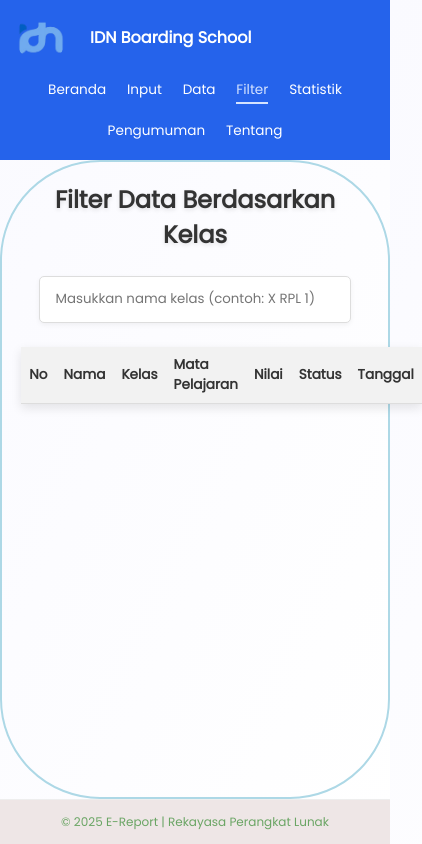
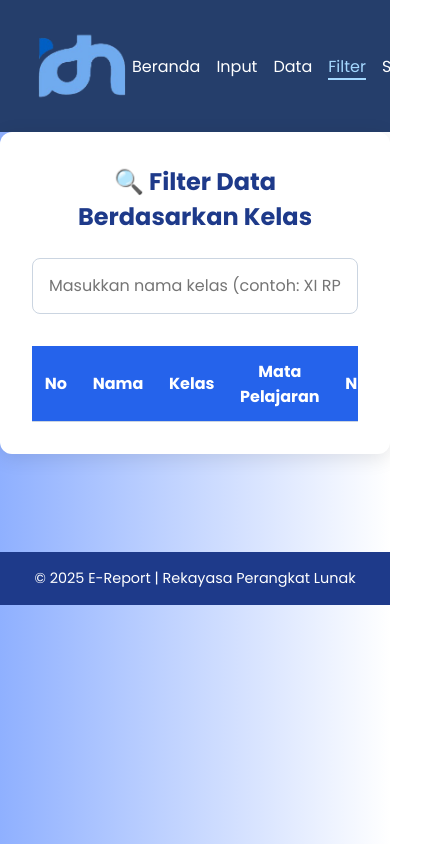
Before and after one commit to mlgusamah-byte/skl-ereport1, a plain HTML site: page filter.html in a window 390 px wide. Shown: the whole page, 422 px wide, since content can reach past the window. Drawn offline with Linux system fonts and the light colour scheme.

Commit message:
edit semua

```diff
--- /dev/null
+++ b/CSS/filter.css
@@ -0,0 +1,134 @@
+@import url('https://fonts.googleapis.com/css2?family=Poppins:wght@400;600;700&display=swap');
+
+*{ margin: 0; padding: 0; box-sizing: border-box; font-family: 'Poppins', sans-serif; }
+
+
+body {
+  background: linear-gradient(90deg, #8FB0FF, #FFFFFF);
+  display: flex;
+  flex-direction: column;
+  min-height: 100vh;
+}
+
+/* ===== NAVBAR ===== */
+header {
+  background-color: #253e6b;
+  padding: 1rem 2rem;
+  position: fixed;
+  width: 100%;
+}
+
+.nav-left {
+  display: flex;
+  align-items: center;
+  gap: 10px;
+}
+
+.logo {
+  width: 100px;
+  /* border-radius: 50%; */
+}
+
+.brand {
+  color: white;
+  font-size: 1.2rem;
+  font-weight: 600;
+}
+
+.navbar {
+  display: flex;
+  align-items: center;
+  justify-content: space-between;
+}
+
+.nav-links {
+  list-style: none;
+  display: flex;
+  gap: 1rem;
+}
+
+.nav-links a {
+  color: white;
+  text-decoration: none;
+  font-weight: 500;
+  transition: all 0.3s ease;
+}
+
+.nav-links a:hover, .nav-links a.active {
+  color: #a5d8ff;
+  border-bottom: 2px solid #a5d8ff;
+}
+
+/* ===== MAIN CONTENT ===== */
+.container {
+  flex: 1;
+  padding: 2rem;
+  max-width: 1100px;
+  margin: 2rem auto;
+  background: white;
+  border-radius: 12px;
+  box-shadow: 0 4px 20px rgba(0,0,0,0.1);
+}
+
+h2 {
+  text-align: center;
+  color: #1e3a8a;
+  margin-bottom: 1.5rem;
+}
+
+#filterInput {
+  width: 100%;
+  padding: 0.9rem 1rem;
+  border: 1px solid #cbd5e1;
+  border-radius: 8px;
+  margin-bottom: 1.5rem;
+  font-size: 1rem;
+  transition: border 0.3s, box-shadow 0.3s;
+}
+
+#filterInput:focus {
+  border-color: #2563eb;
+  box-shadow: 0 0 8px rgba(37,99,225,0.3);
+  outline: none;
+}
+
+.table-container { overflow-x: auto; }
+
+table {
+  width: 100%;
+  border-collapse: collapse;
+  margin-top: 0.5rem;
+}
+
+th, td {
+  border-bottom: 1px solid #cbd5e1;
+  padding: 0.8rem;
+  text-align: center;
+}
+
+th {
+  background-color: #2563eb;
+  color: white;
+}
+
+tr:nth-child(even) { background-color: #f1f5f9; }
+tr:hover { background-color: #e2e8f0; transition: background 0.3s; }
+
+/* Status lulus / Tidak lulus */
+td.status-lulus { font-weight: 600; color: #10b981; }
+td.status-tidak { font-weight: 600; color: #ef4444; }
+
+/* ===== FOOTER ===== */
+footer {
+  background-color: #1e3a8a;
+  color: white;
+  text-align: center;
+  padding: 1rem;
+  font-size: 0.9rem;
+  margin-top: 16.8%;
+}
+
+.semua{
+  position: relative;
+  margin-top: 100px;
+}
--- a/CSS/style-filter.css
+++ /dev/null
@@ -1,266 +0,0 @@
-@import url('https://fonts.googleapis.com/css?family=Poppins:regular,semi-bold&display=swap');
-
-/* GLOBAL */
-* {
-    margin: 0; padding: 0; box-sizing: border-box; font-family: 'Poppins', sans-serif;
-}
-body {
-    background: linear-gradient(to bottom right, #fafaff, #ffffff);
-    min-height: 100vh;
-    display: flex;
-    flex-direction: column;
-}
-
-/* --- NAVBAR (SAMA DENGAN STYLE YANG TADI) --- */
-.navbar {
-    display: flex;
-    justify-content: space-between;
-    align-items: center;
-    padding: 1rem 2rem;       /* sama */
-    background-color: #2563eb;
-    border-bottom: none;      /* hilangkan garis agar clean */
-}
-
-/* kiri navbar */
-.nav-left {
-    display: flex;
-    align-items: center;
-    gap: 1.5rem;              /* JARAK LOGO & BRAND SAMA PERSIS */
-}
-
-/* logo */
-.logo {
-    width: 50px;
-    height: 50px;
-    border-radius: 50%;
-    object-fit: cover;
-}
-
-/* teks brand */
-.brand {
-    color: white;
-    font-size: 1.2rem;
-    font-weight: 600;
-    margin: 0;
-    line-height: 1;
-    transition: 0.3s;
-}
-
-.brand:hover {
-    color: #d5e3ff;          /* hover lembut */
-}
-
-/* nav links */
-.nav-links {
-    list-style: none;
-    display: flex;
-    gap: 1rem;
-}
-
-.nav-links li a {
-    color: white;
-    text-decoration: none;
-    font-weight: 500;
-    padding-bottom: 3px;
-    transition: all 0.3s ease;
-}
-
-.nav-links li a:hover,
-.nav-links li a.active {
-    color: #d5e3ff;
-    border-bottom: 2px solid #d5e3ff;
-}
-
-
-/* --- MAIN CONTENT --- */
-.container {
-    flex: 1;
-    padding: 2rem;
-    max-width: 1200px;
-    margin: 0 auto;
-    width: 100%;
-    border: 2px solid lightblue;
-    border-radius: 100px;
-    box-shadow: 2px 2px 12px solid white;
-
-}
-
-.container h2 {
-    color: #333;
-    margin-bottom: 1.5rem;
-    text-align: center;
-    text-shadow: 0 2px 4px rgba(0,0,0,0.1);
-}
-
-.filter-input {
-    text-align: center;
-    margin-bottom: 1.5rem;
-}
-
-#filterInput {
-    padding: 0.8rem 1rem;
-    border: 1px solid #ddd;
-    border-radius: 5px;
-    margin-right: 10px;
-    width: 300px;
-    box-shadow: 0 2px 5px rgba(0,0,0,0.05);
-}
-
-.filter-input button {
-    padding: 0.8rem 1rem;
-    border: none;
-    border-radius: 5px;
-    background-color: #a8a0df;
-    color: white;
-    cursor: pointer;
-    transition: background-color 0.3s;
-}
-
-.filter-input button:hover {
-    background-color: #8c82c6;
-}
-
-/* --- Table Style --- */
-.table-container { overflow-x: auto; }
-
-table {
-    width: 100%;
-    border-collapse: collapse;
-    margin-top: 1.5rem;
-    box-shadow: 0 4px 10px rgba(0,0,0,0.1);
-}
-
-th, td {
-    /* Padding diulang di kode asli, sekarang hanya satu kali */
-    padding: 10px;
-    text-align: left;
-    border-bottom: 1px solid #ddd;
-}
-
-th {
-    background-color: #f2f2f2;
-    color: #333;
-    font-weight: 600;
-}
-
-tr:nth-child(even) { background-color: #fafafa; }
-
-tr:hover { background-color: #e9e9e9; transition: background 0.3s; }
-
-/* --- Status styles --- */
-.status-lulus, .status-gagal {
-    padding: 5px 10px;
-    border-radius: 5px;
-    font-weight: bold;
-    font-size: 0.85rem;
-}
-
-.status-lulus {
-    background-color: #d4edda;
-    color: #155724;
-}
-
-.status-gagal {
-    background-color: #f8d7da;
-    color: #721c24;
-}
-
-/* --- Footer --- */
-footer {
-    background-color: #eee6e6;
-    padding: 1rem 0;
-    text-align: center;
-    border-top: 1px solid #eee;
-    font-size: 0.85rem;
-    color: #6aa564;
-}
-/* ===== RESPONSIVE ===== */
-
-/* Tablet */
-@media (max-width: 992px) {
-
-    .navbar {
-        padding: 1rem 1.5rem;
-    }
-
-    .brand {
-        font-size: 1.2rem;
-    }
-
-    .nav-links li {
-        padding: 0 0.5rem;
-        font-size: 0.95rem;
-    }
-
-    #filterInput {
-        width: 250px;
-    }
-}
-
-/* Mobile */
-@media (max-width: 768px) {
-
-    .navbar {
-        flex-wrap: wrap;
-        text-align: center;
-        gap: 0.7rem;
-    }
-
-    /* Nav link menjadi baris */
-    .nav-links {
-        width: 100%;
-        justify-content: center;
-        flex-wrap: wrap;
-        gap: 0.5rem;
-    }
-
-    .nav-links li {
-        padding: 0.4rem;
-        margin-right: 0;
-    }
-
-    .container {
-        padding: 1.2rem;
-    }
-
-    #filterInput {
-        width: 90%;
-        margin: 0 auto 10px auto;
-        display: block;
-    }
-
-    .filter-input button {
-        width: 90%;
-        margin: 0 auto;
-        display: block;
-    }
-}
-
-/* Mobile Kecil */
-@media (max-width: 480px) {
-
-    .navbar {
-        padding: 0.8rem 1rem;
-    }
-
-    .brand {
-        font-size: 1rem;
-    }
-
-    .nav-links li {
-        font-size: 0.85rem;
-    }
-
-    table {
-        font-size: 0.85rem; /* Tulisan tabel mengecil agar muat layar */
-    }
-
-    th, td {
-        padding: 8px;
-    }
-
-    footer {
-        font-size: 0.75rem;
-        padding: 0.8rem 0;
-    }
-}
--- a/CSS/style-pengumuman.css
+++ b/CSS/style-pengumuman.css
@@ -148,3 +148,81 @@ header {
       flex: 0 0 90%;
     }
 }
+/* ===== RESPONSIVE ===== */
+
+/* Tablet (max-width: 992px) */
+@media (max-width: 992px) {
+  header {
+    padding: 1rem 1.5rem;
+  }
+
+  .brand {
+    font-size: 1.1rem;
+  }
+
+  .announcement-card {
+    flex: 0 0 280px;
+  }
+}
+
+/* HP sedang (max-width: 768px) */
+@media (max-width: 768px) {
+  .navbar {
+    flex-direction: column;
+    gap: 1rem;
+    text-align: center;
+  }
+
+  .nav-links {
+    flex-wrap: wrap;
+    justify-content: center;
+    gap: 0.7rem;
+  }
+
+  .announcements {
+    padding: 0 1.5rem;
+  }
+
+  .announcement-container {
+    flex-direction: column;
+    align-items: center;
+    overflow-x: visible;
+  }
+
+  .announcement-card {
+    width: 100%;
+    max-width: 450px;
+  }
+}
+
+/* HP kecil (max-width: 480px) */
+@media (max-width: 480px) {
+  header {
+    padding: 0.8rem 1rem;
+  }
+
+  .brand {
+    font-size: 1rem;
+  }
+
+  .nav-links a {
+    font-size: 0.9rem;
+  }
+
+  .announcements h2 {
+    font-size: 1.5rem;
+  }
+
+  .announcement-card {
+    padding: 1.1rem;
+    border-radius: 14px;
+  }
+
+  .announcement-card h4 {
+    font-size: 1.15rem;
+  }
+
+  .announcement-card p {
+    font-size: 0.9rem;
+  }
+}
--- a/CSS/style-tentang.css
+++ b/CSS/style-tentang.css
@@ -209,3 +209,106 @@ header {
       width: 250px;
     }
   }
+  /* ===== RESPONSIVE DEVICE ===== */
+
+/* Tablet (max-width: 992px) */
+@media (max-width: 992px) {
+  header {
+    padding: 1rem 1.5rem;
+  }
+
+  .about {
+    margin-top: 2.5rem;
+    padding: 0 1.5rem;
+  }
+
+  .about-text h1 {
+    font-size: 2rem;
+    text-align: center;
+  }
+
+  .about-text p {
+    font-size: 1rem;
+    text-align: center;
+  }
+
+  .about-content {
+    gap: 2.5rem;
+  }
+}
+
+/* HP sedang (max-width: 768px) */
+@media (max-width: 768px) {
+  .navbar {
+    flex-direction: column;
+    text-align: center;
+    gap: 1rem;
+  }
+
+  .nav-links {
+    justify-content: center;
+    flex-wrap: wrap;
+  }
+
+  .about-content {
+    flex-direction: column-reverse;
+    align-items: center;
+    text-align: center;
+  }
+
+  .about-image img {
+    width: 220px;
+    box-shadow: 6px 6px 18px rgba(30, 64, 175, 0.25);
+  }
+
+  .about-text {
+    flex: none;
+    max-width: 650px;
+  }
+
+  .team-cards {
+    gap: 1rem;
+  }
+
+  .team-card {
+    width: 90%;
+    max-width: 260px;
+  }
+}
+
+/* HP kecil (max-width: 480px) */
+@media (max-width: 480px) {
+  .brand {
+    font-size: 1rem;
+  }
+
+  .nav-links {
+    gap: 0.5rem;
+  }
+
+  .nav-links a {
+    font-size: 0.9rem;
+  }
+
+  .about-text h1 {
+    font-size: 1.6rem;
+  }
+
+  .about-text p {
+    font-size: 0.95rem;
+  }
+
+  .about-image img {
+    width: 180px;
+  }
+
+  .btn {
+    padding: 0.65rem 1.2rem;
+    font-size: 0.9rem;
+  }
+
+  .team-card img {
+    width: 70px;
+    height: 70px;
+  }
+}
--- a/filter.html
+++ b/filter.html
@@ -1,18 +1,21 @@
 <!DOCTYPE html>
 <html lang="id">
+
 <head>
   <meta charset="UTF-8">
   <meta name="viewport" content="width=device-width, initial-scale=1.0">
   <title>Filter Data | E-Report</title>
-    <link rel="stylesheet" href="CSS/style-filter.css">
+  <link rel="stylesheet" href="CSS/filter.css">
   <link rel="icon" href="assets/Logo idn.png">
 </head>
+
 <body>
+  <!-- ===== NAVBAR ===== -->
   <header>
     <nav class="navbar">
       <div class="nav-left">
         <img src="assets/Logo idn.png" alt="Logo" class="logo">
-                <h2 class="brand">IDN Boarding School</h2>
+        <!-- <h2 class="brand">IDN Boarding School</h2> -->
       </div>
       <ul class="nav-links">
         <li><a href="index.html">Beranda</a></li>
@@ -21,15 +24,16 @@
         <li><a href="filter.html" class="active">Filter</a></li>
         <li><a href="statistik.html">Statistik</a></li>
         <li><a href="pengumuman.html">Pengumuman</a></li>
-                <li><a href="Tentang.html">Tentang</a></li>
+        <li><a href="about.html">Tentang</a></li>
       </ul>
     </nav>
   </header>
+
+  <div class="semua">
     <main class="container">
-        <h2>Filter Data Berdasarkan Kelas</h2>
-        <div class="filter-input">
-            <input type="text" id="filterInput" placeholder="Masukkan nama kelas (contoh: X RPL 1)">
-        </div>
+      <h2>🔍 Filter Data Berdasarkan Kelas</h2>
+      <input type="text" id="filterInput" placeholder="Masukkan nama kelas (contoh: XI RPL 1)">
+      <div class="table-container">
         <table id="hasilFilter">
           <thead>
             <tr>
@@ -42,13 +46,17 @@
               <th>Tanggal</th>
             </tr>
           </thead>
-            <tbody>
-                </tbody>
+          <tbody></tbody>
         </table>
+      </div>
     </main>
+  </div>
+
   <footer>
-        <p>&copy; 2025 E-Report | Rekayasa Perangkat Lunak</p>
+    <p>© 2025 E-Report | Rekayasa Perangkat Lunak</p>
   </footer>
+
   <script src="js/filter.js"></script>
 </body>
+
 </html>
```
Also changed, not shown: js/filter.js (+5 -7 lines). Lines whose indentation alone changed are shown as unchanged.
